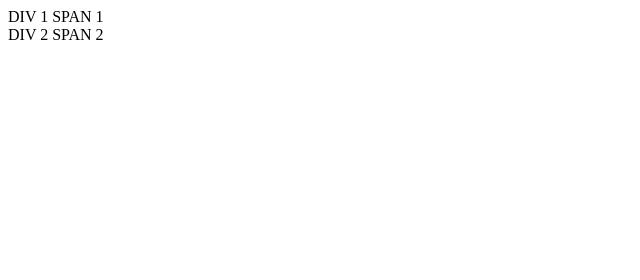
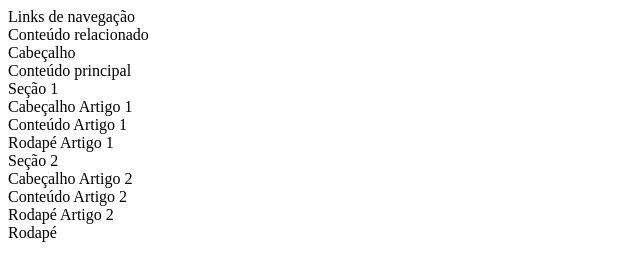
Before and after one commit to alsfurlan/tecnologias-web-01, a plain HTML site: page public_html/index.html in a window 1280 px wide. Shown: the whole page, without its empty margins (0-640 px from the left). Drawn offline with Linux system fonts and the light colour scheme.

Commit message:
Novas Tags Estruturais

```diff
--- a/public_html/index.html
+++ b/public_html/index.html
@@ -5,11 +5,36 @@
         <meta charset="utf-8">
     </head>
     <body>
-        <div>
-            DIV 1 <span>SPAN 1</span>
-        </div>
-        <div>
-            DIV 2 <span>SPAN 2</span>
-        </div>
+        <nav>
+            Links de navegação
+        </nav>
+        <aside>
+            Conteúdo relacionado
+        </aside>
+        <header>
+            Cabeçalho
+        </header>
+        <main>
+            Conteúdo principal
+            <section>
+                Seção 1
+                <article>
+                    <header>Cabeçalho Artigo 1</header>
+                    <main>Conteúdo Artigo 1</main>
+                    <footer>Rodapé Artigo 1</footer>
+                </article>
+            </section>
+            <section>
+                Seção 2
+                <article>
+                    <header>Cabeçalho Artigo 2</header>
+                    <main>Conteúdo Artigo 2</main>
+                    <footer>Rodapé Artigo 2</footer>
+                </article>
+            </section>
+        </main>
+        <footer>
+            Rodapé
+        </footer>
     </body>
 </html>
```
